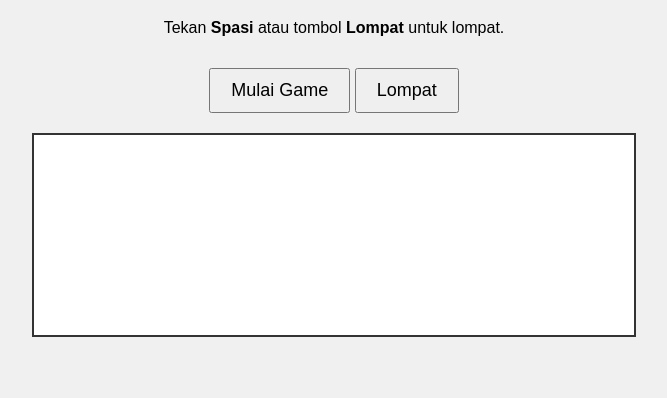
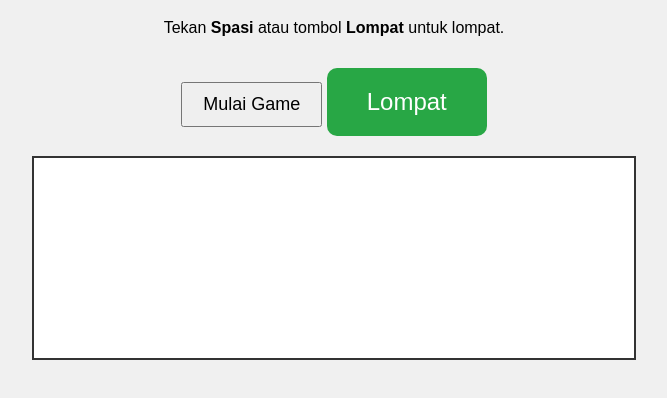
Before and after one commit to syafrigooz-tr/fatihalab, a plain HTML site: page index.html in a window 1280 px wide. Shown: the part 82-480 px from the top of the page, without its empty margins (306-973 px from the left). Drawn offline with Linux system fonts and the light colour scheme.

Commit message:
Update index.html

```diff
--- a/index.html
+++ b/index.html
@@ -9,6 +9,7 @@
   canvas { border: 2px solid #333; display: block; margin: 20px auto; background: white; }
   #info, #score, #winner { font-size: 18px; margin-top: 10px; }
   button { padding: 10px 20px; font-size: 18px; margin-top: 15px; cursor: pointer; display: inline-block; }
+  #jumpBtn { padding: 20px 40px; font-size: 24px; background:#28a745; color:white; border:none; border-radius:10px; }
   #restartBtn, #nextTurnBtn { display: none; }
 </style>
 </head>
```
